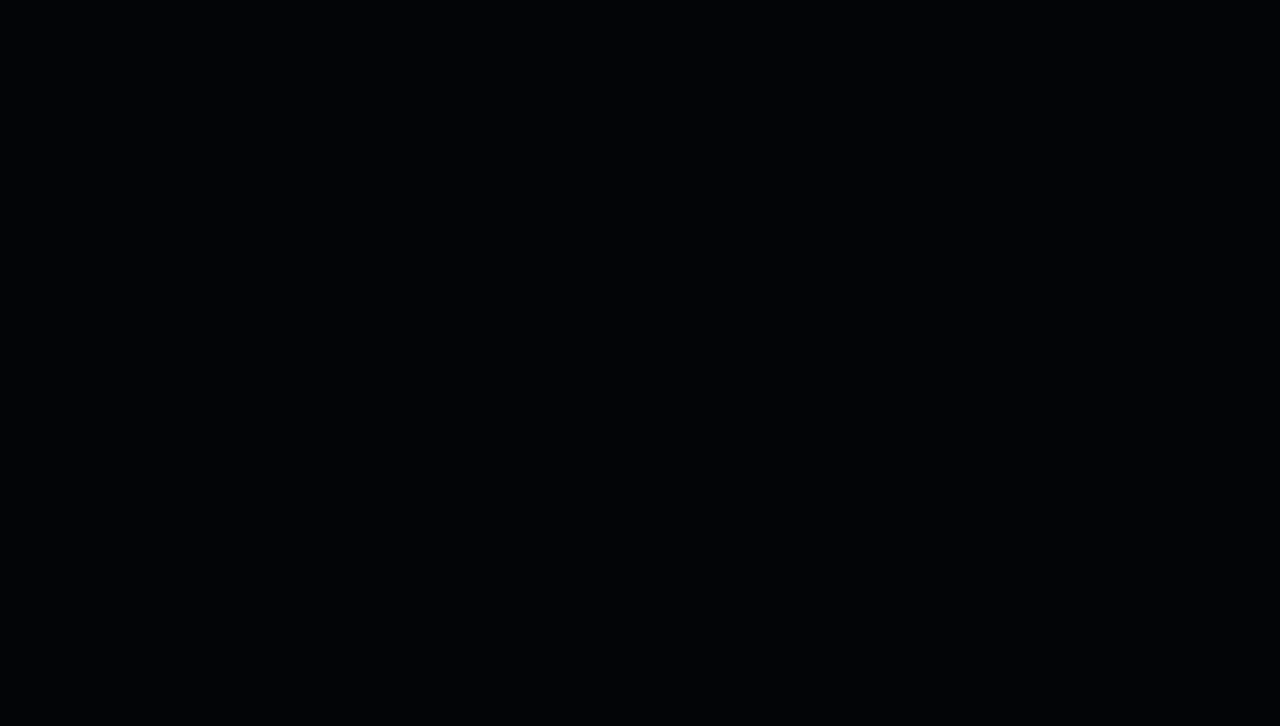
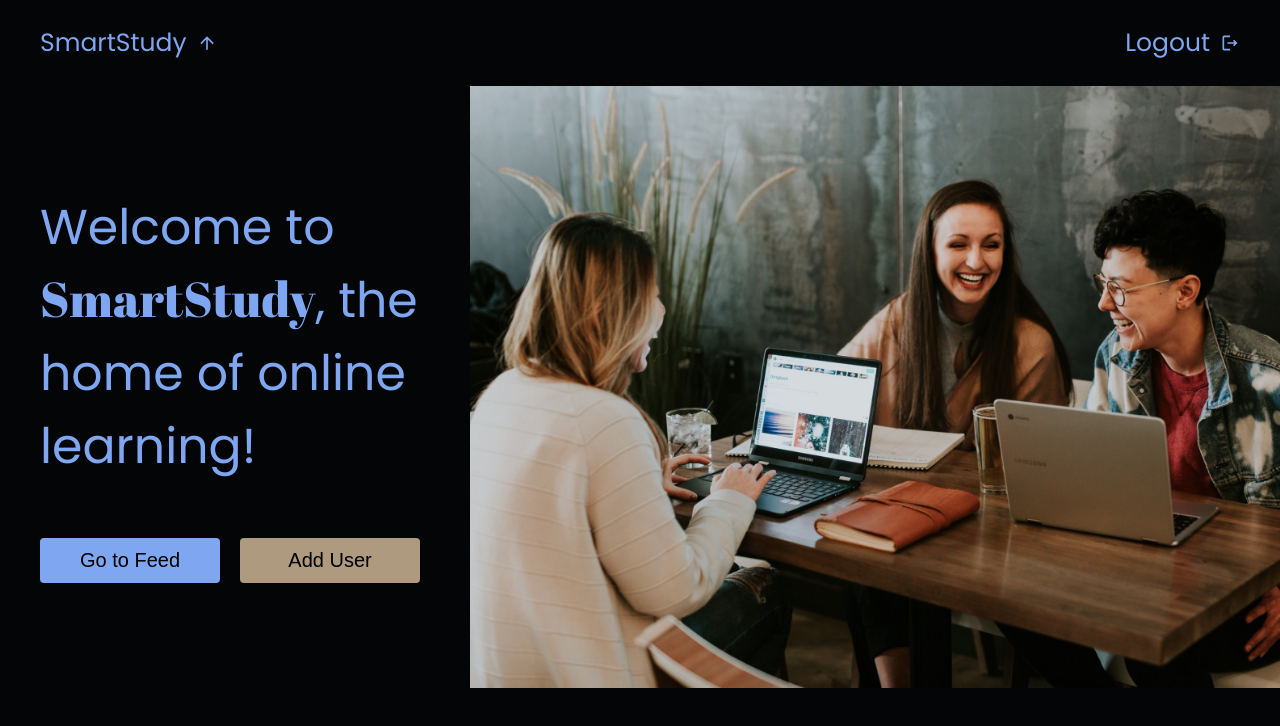
Before and after one commit to BluTargaryan/accessible-app, a Next.js app: page /landing in a window 1280 px wide. Shown: the top 726 px of the page. Built offline with nearby package versions, Linux system fonts and the light colour scheme.

Commit message:
started home page build

```diff
--- a/app/GlobalStyles.js
+++ b/app/GlobalStyles.js
@@ -7,6 +7,7 @@ const bgColor= "#030507"
 const pryColor = "#7EA6F1"
 const txtColor = "#ECEFF3"
 const errorColor = "#FF6666"
+const accentColor = "#AD9A7F"
 
 const GlobalStyles = createGlobalStyle`
 *{
@@ -49,6 +50,12 @@ label, input{
     color: ${bgColor};
     font-size: 20px;
 }
+
+.icon-pry{
+    color: ${pryColor};
+    font-size: 20px;
+}
+
 
 .bgError{
     background: ${errorColor} !important;
@@ -95,6 +102,22 @@ button{
     }
 }
 
+.btn-pry{
+    background: ${pryColor} !important;
+
+    &:hover{
+        box-shadow: 4px 0px 4px 0px rgba(126, 166, 241, 0.25), -4px 0px 4px 0px rgba(126, 166, 241, 0.25), 0px -4px 4px 0px rgba(126, 166, 241, 0.25), 0px 4px 4px 0px rgba(126, 166, 241, 0.25);
+    }
+}
+
+.btn-accent{
+    background: ${accentColor} !important;
+
+    &:hover{
+        box-shadow: 4px 0px 4px 0px rgba(173, 154, 127, 0.25), -4px 0px 4px 0px rgba(173, 154, 127, 0.25), 0px -4px 4px 0px rgba(173, 154, 127, 0.25), 0px 4px 4px 0px rgba(173, 154, 127, 0.25);
+    }
+}
+
 
 `
 
--- a/app/comps/LoginForm.jsx
+++ b/app/comps/LoginForm.jsx
@@ -1,4 +1,6 @@
 'use client'
+//router
+import { useRouter } from 'next/navigation'
 //motion and styled
 import { motion } from "framer-motion";
 import styled from "styled-components";
@@ -12,6 +14,9 @@ import { MdError } from "react-icons/md";
 import { ErrorIcon } from "./ErrorIcon";
 
 export const LoginForm = ()=>{
+
+  //routing
+  const router = useRouter()
 //state for error case
 const [isError1, setIsError1] = useState(false);
 const [isError2, setIsError2] = useState(false);
@@ -43,6 +48,7 @@ const loginCheck= (e)=>{
       successState()
       setInputName('')
       setInputPassCode('')
+      router.push('/landing')
     }
 }
 else {
--- /dev/null
+++ b/app/comps/homenav.jsx
@@ -0,0 +1,71 @@
+'use client'
+//motion and styled
+import { motion } from "framer-motion";
+import styled from "styled-components";
+
+import {MdOutlineArrowUpward, MdOutlineLogout} from 'react-icons/md'
+
+import { abril ,poppins} from "../lib/fonts";
+import { bgColor, pryColor } from "../lib/colors";
+
+export const HomeNav = ()=>{
+
+    return(
+        <Nav>
+            <span className="flex border">
+            <span id="logo">SmartStudy</span>
+            <MdOutlineArrowUpward className="icon-pry"/>
+            </span>
+
+            <span className="flex border">
+            <span>Logout</span>
+            <MdOutlineLogout className="icon-pry"/>
+            </span>
+        </Nav>
+    )
+}
+
+const Nav = styled(motion.nav)`
+background: ${bgColor};
+width: 100%;
+height: 86px;
+display: flex;
+align-items: center;
+justify-content: space-between;
+z-index: 10;
+padding: 0 40px;
+position: absolute;
+top: 0;
+left: 0;
+z-index: 5;
+
+.logo{
+    font-family:${abril.style.fontFamily};
+}
+
+span{
+    font-size: 25px;
+    cursor: pointer;
+}
+
+.border{
+
+
+    &:hover{
+        border-bottom: 3px solid ${pryColor};
+    }
+}
+
+
+@media (max-width: 576px){
+    span{
+        font-size: 20px;
+    }
+}
+
+@media (min-width:577px)and  (max-width:992px){
+    span{
+        font-size: 25px;
+    }
+}
+`
--- a/app/landing/page.jsx
+++ b/app/landing/page.jsx
@@ -1,10 +1,77 @@
+'use client'
+import { HomeNav } from "../comps/homenav"
+//motion and styled
+import { motion } from "framer-motion";
+import styled from "styled-components";
 
+import Image from 'next/image'
 
+import heroImg from '../images/students.jpg'
+import { abril } from "../lib/fonts";
 
 export default function Landing(){
 
     return(
-        <>
-        </>
+        <StyledPage>
+<HomeNav/>
+
+<header>
+<div className="hero">
+<h1>Welcome to <span id="logo">SmartStudy</span>, the home of online learning! </h1>
+<div className="buttons">
+<button className="btn-pry">Go to Feed</button>
+<button className="btn-accent">Add User</button>
+</div>
+</div>
+
+<Image
+src={heroImg}
+alt="Three students studying at a table with laptops, engrossed in their work, focused and determined."
+/>
+
+</header>
+        </StyledPage>
     )
 }
+
+const StyledPage = styled(motion.div)`
+    width: 100%;
+    height: auto;
+    position: relative;
+    padding-top: 86px;
+
+    header{
+        height: 602px;
+        width: 100%;
+        display: flex;
+        align-items: center;
+        justify-content: space-between;
+
+        .hero{
+            width: 42%;
+            height: auto;
+            display: flex;
+            flex-direction: column;
+            gap: 55px;
+            padding-left: 40px;
+
+            h1{
+              font-size: 49px;
+              font-weight: 400;
+                #logo{
+                    font-family: ${abril.style.fontFamily};
+                }
+            }
+
+            .buttons{
+            display: flex;
+            gap: 20px;
+        }
+        }
+
+       img{
+        height: 100%;
+        width: auto;
+       }
+    }
+`
--- a/app/lib/colors.js
+++ b/app/lib/colors.js
@@ -4,3 +4,4 @@ export const bgColor= "#030507"
 export const pryColor = "#7EA6F1"
 export const txtColor = "#ECEFF3"
 export const errorColor = "#FF6666"
+export const accentColor = "#AD9A7F"
--- a/app/page.jsx
+++ b/app/page.jsx
@@ -1,4 +1,5 @@
 'use client'
+
 
 
 import { LoginForm } from "./comps/LoginForm";
```
Also changed, not shown: app/images/students.jpg (added).
